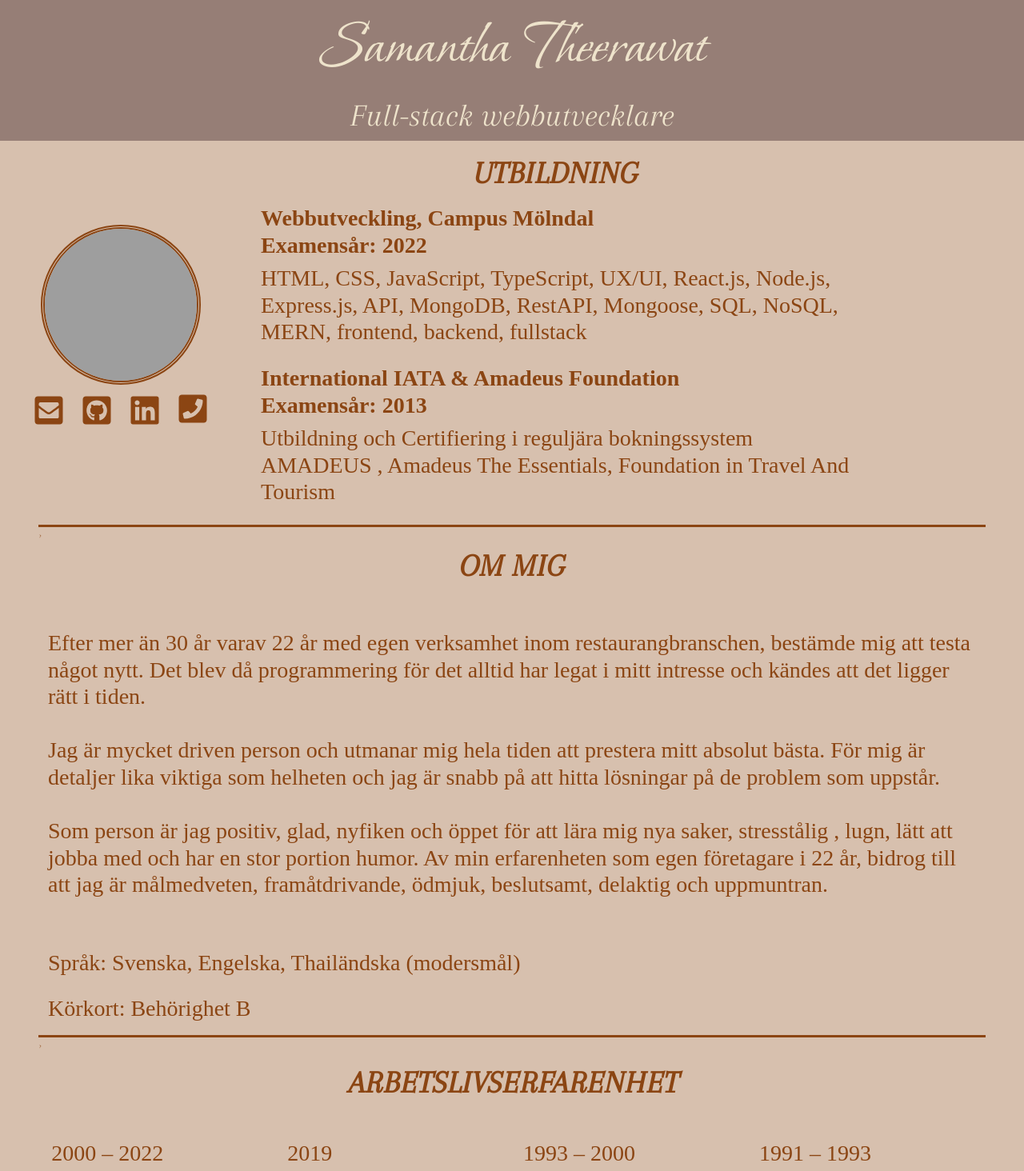
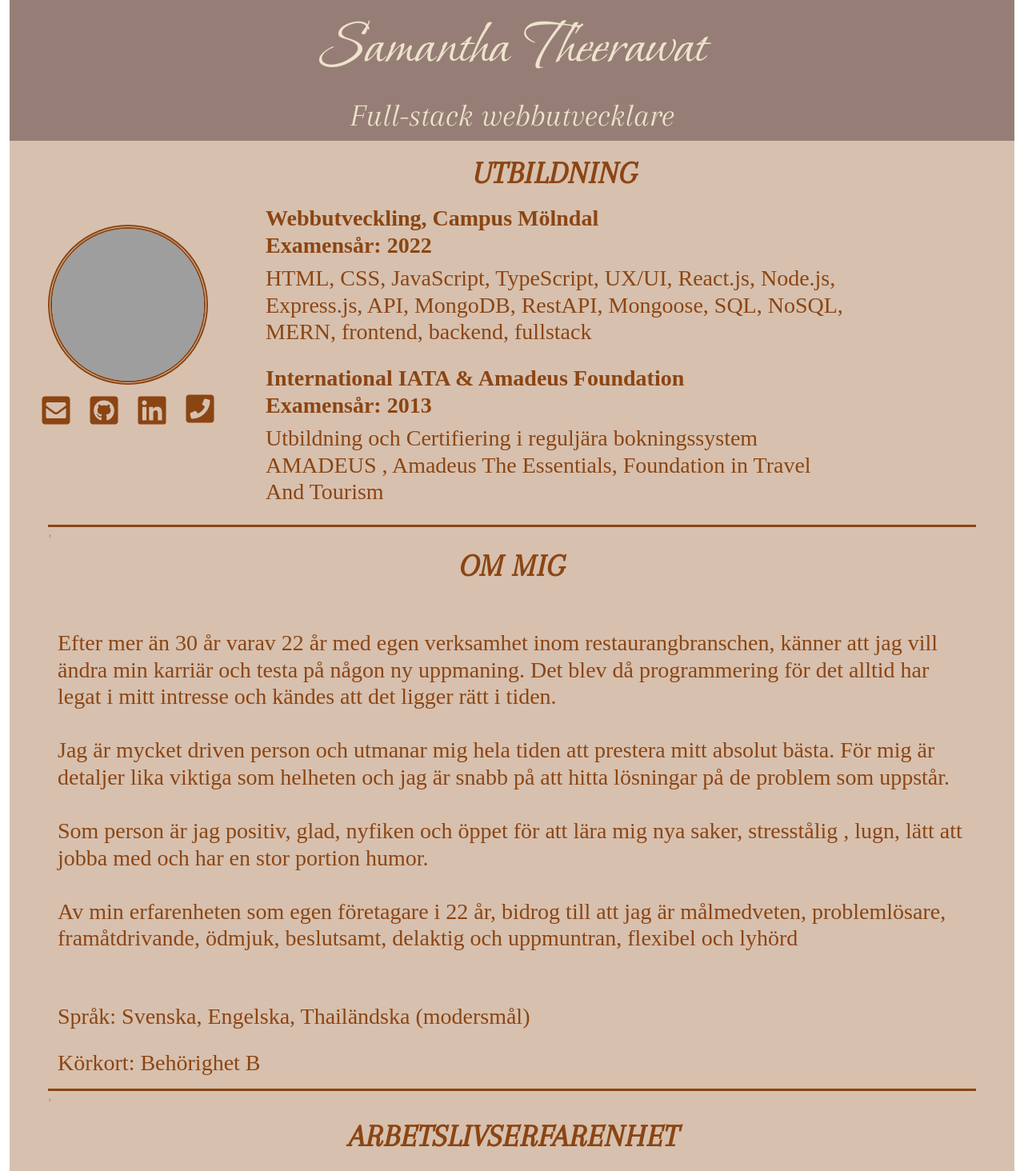
Before and after one commit to samthe0908/MyPortfolio, a React (Create React App) app in the folder first-cv/: page / in a window 1280 px wide. Shown: the top 1464 px of the page at 80% size. Built offline with nearby package versions, Linux system fonts and the light colour scheme; grey boxes are pictures that could not be loaded.

Commit message:
fixed vh-100

```diff
--- a/first-cv/src/App.css
+++ b/first-cv/src/App.css
@@ -2,9 +2,9 @@
   box-sizing: border-box;
 }
 
- header{
+ .Header-container{
  background-color: #967E76;
-  height: 100%;
+  /*height: 30vh;*/
      display: flex;
   flex-direction: column;
   align-items: center;
--- a/first-cv/src/App.js
+++ b/first-cv/src/App.js
@@ -6,14 +6,14 @@ import {FaPhoneSquare,FaEnvelopeSquare,FaLinkedin,FaGithubSquare} from "react-ic
 
 
 function App() {
-
   return (
-      <div className=" d-flex flex-column  ">
-          <header className="vh-auto">
+      <div className="vh-100 container-fluid ">
+      {/*<div className=" d-flex flex-column vh-100 ">*/}
+          <div className="Header-container min-vh-25 ">
                   Samantha  Theerawat
                   <h1> Full-stack webbutvecklare </h1>
-          </header>
-            <div className="Main-container min-vh-100 w-100 ">
+          </div>
+            <div className="Main-container min-vh-75 ">
                 <Row className="row-cols-1 " >
                     <Col className= "col-md-3 d-flex flex-column justify-content-center text-center mt-3 mb-3 ">
                         <div >
@@ -61,21 +61,21 @@ function App() {
                 <Row className="ms-5 me-5" style={{ borderTop:"saddlebrown solid 3px "}}>>
                     <h1 className="text-center fw-bold fs-1 mt-0" > OM MIG</h1>
                     <h3 className="text-start my-5">
-                        Efter mer än 30 år varav 22 år med egen verksamhet inom restaurangbranschen, bestämde mig att testa något nytt.
-                        Det blev då programmering för det alltid har legat i mitt intresse och kändes att det ligger rätt i tiden.
+                        Efter mer än 30 år varav 22 år med egen verksamhet inom restaurangbranschen, känner att jag vill ändra min karriär och testa på någon ny uppmaning. Det blev då programmering för det alltid har legat i mitt intresse och kändes att det ligger rätt i tiden.
                         <br/><br/>
-                        Jag är mycket driven person  och utmanar mig hela tiden att prestera mitt absolut bästa.
-                        För mig är detaljer lika viktiga som helheten och jag är snabb på att hitta lösningar på de problem som uppstår.
+                        Jag är mycket driven person  och utmanar mig hela tiden att prestera mitt absolut bästa. För mig är detaljer lika viktiga som helheten och jag är snabb på att hitta lösningar på de problem som uppstår.
                         <br/><br/>
                         Som person är jag positiv, glad, nyfiken och öppet för att lära mig nya saker, stresstålig , lugn, lätt att jobba med och har en stor portion humor.
-                        Av min erfarenheten som egen företagare i 22 år, bidrog till att jag är målmedveten, framåtdrivande, ödmjuk, beslutsamt, delaktig och uppmuntran.
+                        <br/><br/>
+                        Av min erfarenheten som egen företagare i 22 år, bidrog till att jag är målmedveten, problemlösare,  framåtdrivande, ödmjuk, beslutsamt, delaktig och uppmuntran, flexibel och lyhörd
+
 
                     </h3>
                     <h3 className="text-start my-3"> Språk: Svenska, Engelska, Thailändska (modersmål)</h3>
                     <h3 className="text-start mt-2 mb-3"> Körkort: Behörighet B</h3>
                 </Row>
 
-                <Row className="ms-5 me-5 " style={{ borderTop:"saddlebrown solid 3px  "}}>>
+                <Row className="ms-5 me-5 " style={{ borderTop:"saddlebrown solid 3px "}}>>
                     <Col className= "d-flex flex-column mt-3 mb-3 ">
                         <Row >
                             <h1 className="text-center fw-bold fs-1 mt-3" > ARBETSLIVSERFARENHET</h1>
```
